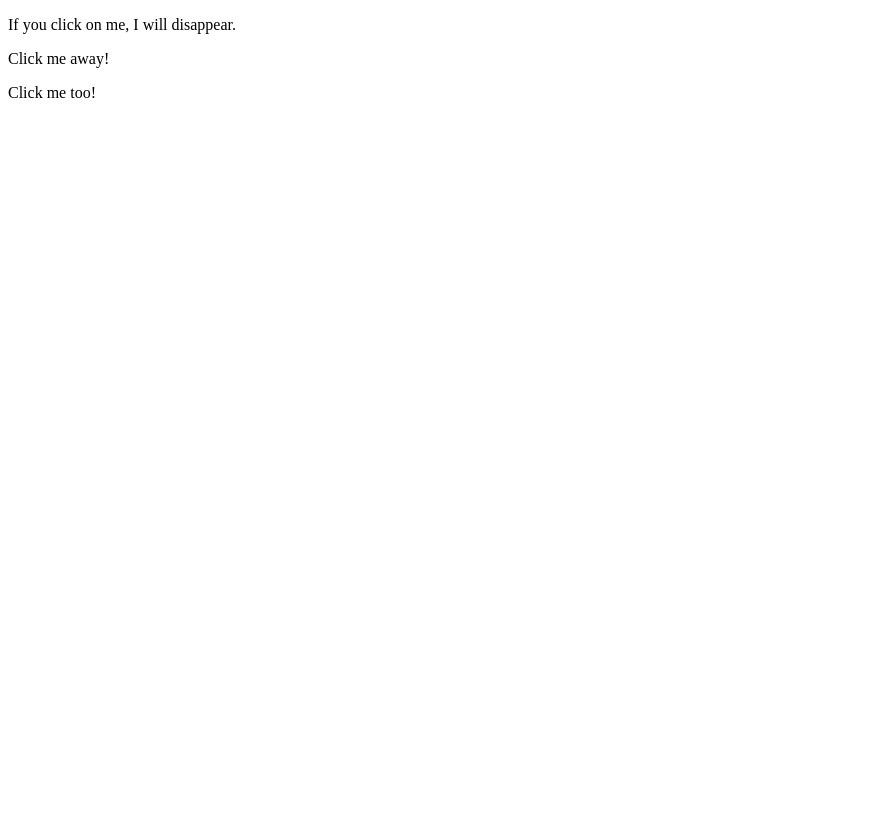
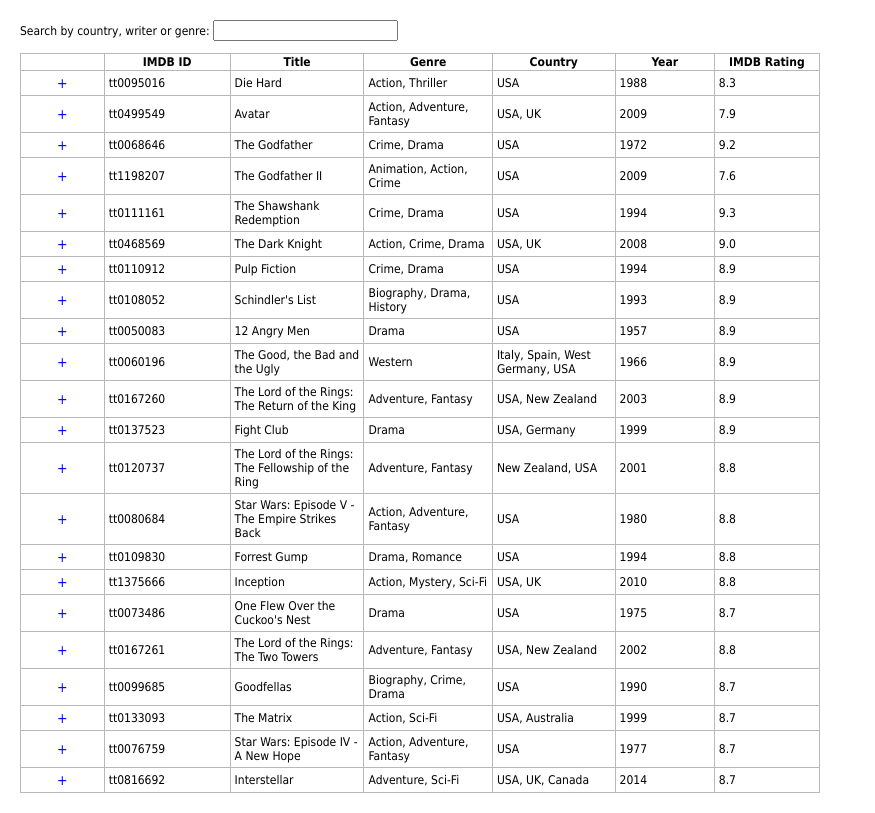
Before and after one commit to KiarashE/searchmovies, a plain HTML site: page index.html in a window 1280 px wide. Shown: the whole page, without its empty margins (0-875 px from the left). Drawn offline with nearby package versions, Linux system fonts and the light colour scheme.

Commit message:
Table with movie data is done. Extracting additional data is done too. What is left is filtering data.

```diff
--- a/index.html
+++ b/index.html
@@ -1,13 +1,51 @@
 <!DOCTYPE html>
 <html>
 <head>
+    <title>Search movies</title>
+    <meta http-equiv="Content-Type" content="text/html; charset=utf-8"/>
     <script src="https://ajax.googleapis.com/ajax/libs/jquery/3.1.1/jquery.min.js"></script>
+    <style>
+        body {
+            font-size: 12px;
+            font-family: Tahoma, Geneva, sans-serif;
+            margin: 20px;
+        }
+
+        table, th, td {
+            border: 1px solid #B8B8B8;
+            border-collapse: collapse;
+            width: 800px;
+        }
+
+        td {
+            padding: 4px;
+        }
+
+        .extrainfohide {
+            display: none;
+        }
+
+        .toggle {
+            text-align: center;
+        }
+
+        .toggle {
+            cursor: pointer;
+            color: blue;
+            font-size: 14px;
+        }
+
+
+    </style>
     <script>
 
+        $(document).ready(function () {
+            renderTable();
+        });
 
-  $(document).ready(function(){
-
-    var jsonSource = "{\"Movies\" : " +
+        function renderTable() {
+            $('#movies').empty();
+            var jsonStr = "{\"Movies\" : " +
                     "[{\"Title\":\"Die Hard\",\"Year\":\"1988\",\"Rated\":\"R\",\"Released\":\"20 Jul 1988\",\"Runtime\":\"131 min\",\"Genre\":\"Action, Thriller\",\"Director\":\"John McTiernan\",\"Writer\":\"Roderick Thorp (novel), Jeb Stuart (screenplay), Steven E. de Souza (screenplay)\",\"Actors\":\"Bruce Willis, Bonnie Bedelia, Reginald VelJohnson, Paul Gleason\",\"Plot\":\"John McClane, officer of the NYPD, tries to save wife Holly Gennaro and several others, taken hostage by German terrorist Hans Gruber during a Christmas party at the Nakatomi Plaza in Los Angeles.\",\"Language\":\"English, German, Italian\",\"Country\":\"USA\",\"Awards\":\"Nominated for 4 Oscars. Another 6 wins & 2 nominations.\",\"Poster\":\"http:\/\/ia.media-imdb.com\/images\/M\/MV5BMTY4ODM0OTc2M15BMl5BanBnXkFtZTcwNzE0MTk3OA@@._V1_SX300.jpg\",\"Metascore\":\"70\",\"imdbRating\":\"8.3\",\"imdbVotes\":\"511278\",\"imdbID\":\"tt0095016\",\"Type\":\"movie\",\"Response\":\"True\"}," +
                     "{\"Title\":\"Avatar\",\"Year\":\"2009\",\"Rated\":\"PG-13\",\"Released\":\"18 Dec 2009\",\"Runtime\":\"162 min\",\"Genre\":\"Action, Adventure, Fantasy\",\"Director\":\"James Cameron\",\"Writer\":\"James Cameron\",\"Actors\":\"Sam Worthington, Zoe Saldana, Sigourney Weaver, Stephen Lang\",\"Plot\":\"A Paraplegic Marine dispatched to the moon Pandora on a unique mission becomes torn between following his orders and protecting the world he feels is his home..\",\"Language\":\"English, Spanish\",\"Country\":\"USA, UK\",\"Awards\":\"Won 3 Oscars. Another 78 wins & 102 nominations.\",\"Poster\":\"http:\/\/ia.media-imdb.com\/images\/M\/MV5BMTYwOTEwNjAzMl5BMl5BanBnXkFtZTcwODc5MTUwMw@@._V1_SX300.jpg\",\"Metascore\":\"83\",\"imdbRating\":\"7.9\",\"imdbVotes\":\"775719\",\"imdbID\":\"tt0499549\",\"Type\":\"movie\",\"Response\":\"True\"}," +
                     "{\"Title\":\"The Godfather\",\"Year\":\"1972\",\"Rated\":\"R\",\"Released\":\"24 Mar 1972\",\"Runtime\":\"175 min\",\"Genre\":\"Crime, Drama\",\"Director\":\"Francis Ford Coppola\",\"Writer\":\"Mario Puzo (screenplay), Francis Ford Coppola (screenplay), Mario Puzo (novel)\",\"Actors\":\"Marlon Brando, Al Pacino, James Caan, Richard S. Castellano\",\"Plot\":\"The aging patriarch of an organized crime dynasty transfers control of his clandestine empire to his reluctant son.\",\"Language\":\"English, Italian, Latin\",\"Country\":\"USA\",\"Awards\":\"Won 3 Oscars. Another 30 wins & 19 nominations.\",\"Poster\":\"http:\/\/ia.media-imdb.com\/images\/M\/MV5BMjEyMjcyNDI4MF5BMl5BanBnXkFtZTcwMDA5Mzg3OA@@._V1_SX300.jpg\",\"Metascore\":\"100\",\"imdbRating\":\"9.2\",\"imdbVotes\":\"989603\",\"imdbID\":\"tt0068646\",\"Type\":\"movie\",\"Response\":\"True\"}," +
@@ -31,23 +69,91 @@
                     "{\"Title\":\"Star Wars: Episode IV - A New Hope\",\"Year\":\"1977\",\"Rated\":\"PG\",\"Released\":\"25 May 1977\",\"Runtime\":\"121 min\",\"Genre\":\"Action, Adventure, Fantasy\",\"Director\":\"George Lucas\",\"Writer\":\"George Lucas\",\"Actors\":\"Mark Hamill, Harrison Ford, Carrie Fisher, Peter Cushing\",\"Plot\":\"Luke Skywalker joins forces with a Jedi Knight, a cocky pilot, a wookiee and two droids to save the universe from the Empire's world-destroying battle-station, while also attempting to rescue Princess Leia from the evil Darth Vader.\",\"Language\":\"English\",\"Country\":\"USA\",\"Awards\":\"Won 6 Oscars. Another 38 wins & 26 nominations.\",\"Poster\":\"http:\/\/ia.media-imdb.com\/images\/M\/MV5BMTU4NTczODkwM15BMl5BanBnXkFtZTcwMzEyMTIyMw@@._V1_SX300.jpg\",\"Metascore\":\"91\",\"imdbRating\":\"8.7\",\"imdbVotes\":\"737587\",\"imdbID\":\"tt0076759\",\"Type\":\"movie\",\"Response\":\"True\"}," +
                     "{\"Title\":\"Interstellar\",\"Year\":\"2014\",\"Rated\":\"PG-13\",\"Released\":\"7 Nov 2014\",\"Runtime\":\"169 min\",\"Genre\":\"Adventure, Sci-Fi\",\"Director\":\"Christopher Nolan\",\"Writer\":\"Jonathan Nolan, Christopher Nolan\",\"Actors\":\"Ellen Burstyn, Matthew McConaughey, Mackenzie Foy, John Lithgow\",\"Plot\":\"A team of explorers travel through a wormhole in an attempt to ensure humanity's survival.\",\"Language\":\"English\",\"Country\":\"USA, UK, Canada\",\"Awards\":\"Won 1 Oscar. Another 32 wins & 93 nominations.\",\"Poster\":\"http:\/\/ia.media-imdb.com\/images\/M\/MV5BMjIxNTU4MzY4MF5BMl5BanBnXkFtZTgwMzM4ODI3MjE@._V1_SX300.jpg\",\"Metascore\":\"74\",\"imdbRating\":\"8.7\",\"imdbVotes\":\"573918\",\"imdbID\":\"tt0816692\",\"Type\":\"movie\",\"Response\":\"True\"}]}";
 
+            var jsonObj = JSON.parse(jsonStr);
 
 
 
-    $("p").click(function(){
-      $(this).hide();
+            var filteredJson = jsonObj.Movies.filter(function (row) {
+                if(row.Country == "USA") {
+                    alert(row);
+                } else {
+                    alert("false");
+                }
             });
+
+
+            $('#movies').append('<tr>' +
+                    '<th> </th>' +
+                    '<th>IMDB ID</th>' +
+                    '<th>Title</th>' +
+                    '<th>Genre</th>' +
+                    '<th>Country</th>' +
+                    '<th>Year</th>' +
+                    '<th>IMDB Rating</th>' +
+                    '</tr>>');
+            for (i in jsonObj.Movies) {
+                var id = jsonObj.Movies[i].imdbID;
+                $('#movies').append('<tr id="' + id + '">');
+                $('#' + id).append('<td class="toggle" id="x' + id + '">' + '+');
+                $('#' + id).append('<td>' + jsonObj.Movies[i].imdbID);
+                $('#' + id).append('<td>' + jsonObj.Movies[i].Title);
+                $('#' + id).append('<td>' + jsonObj.Movies[i].Genre);
+                $('#' + id).append('<td>' + jsonObj.Movies[i].Country);
+                $('#' + id).append('<td>' + jsonObj.Movies[i].Year);
+                $('#' + id).append('<td>' + jsonObj.Movies[i].imdbRating);
+                $('#' + id).after('<tr class="extrainfohide" id="tr' + id + '">' + '<td colspan="7" id="td' + id + '">');
+                $('#td' + id).append('<p>IMDB Rating: ' + jsonObj.Movies[i].imdbRating);
+                $('#td' + id).append('<p>Rated: ' + jsonObj.Movies[i].Rated);
+                $('#td' + id).append('<p>Released: ' + jsonObj.Movies[i].Released);
+                $('#td' + id).append('<p>Runtime: ' + jsonObj.Movies[i].Runtime);
+                $('#td' + id).append('<p>Director: ' + jsonObj.Movies[i].Director);
+                $('#td' + id).append('<p>Writer: ' + jsonObj.Movies[i].Writer);
+                $('#td' + id).append('<p>Actors: ' + jsonObj.Movies[i].Actors);
+                $('#td' + id).append('<p>Plot: ' + jsonObj.Movies[i].Plot);
+                $('#td' + id).append('<p>Language: ' + jsonObj.Movies[i].Language);
+                $('#td' + id).append('<p>Awards: ' + jsonObj.Movies[i].Awards);
+                $('#td' + id).append('<p>Poster: ' + '<a href="' + jsonObj.Movies[i].Poster + '">URL</a>');
+                $('#td' + id).append('<p>Metascore: ' + jsonObj.Movies[i].Metascore);
+                $('#td' + id).append('<p>IMDB Votes: ' + jsonObj.Movies[i].imdbVotes);
+                $('#td' + id).append('<p>Type: ' + jsonObj.Movies[i].Type);
+                $('#td' + id).append('<p>Response: ' + jsonObj.Movies[i].Response);
+            }
+
+            $('.toggle').click(
+                    function () {
+                        $(this).parent().next().toggleClass('extrainfohide');
+                        $(this).html($(this).text() == "+" ? "-" : "+");
                     });
+
+
+
+            $('#search').keypress(function (e) {
+                if (e.which == 13) {
+
+                    return false;    //<---- Add this line
+                }
+            });
+/*
+            var $rows = $('#table tr');
+            $('#search').keyup(function() {
+                var val = $.trim($(this).val()).replace(/ +/g, ' ').toLowerCase();
+
+                $rows.show().filter(function() {
+                    var text = $(this).text().replace(/\s+/g, ' ').toLowerCase();
+                    return !~text.indexOf(val);
+                }).hide();
+            });
+            */
+        }
+
     </script>
 </head>
 <body>
 
-  <p>If you click on me, I will disappear.</p>
-  <p>Click me away!</p>
-  <p>Click me too!</p>
-
-
-
+<p>
+Search by country, writer or genre: <input id="search" type="text" name="search">
+</p>
+<table id="movies"></table>
 
 </body>
 </html>
```
Lines whose indentation alone changed are shown as unchanged.
